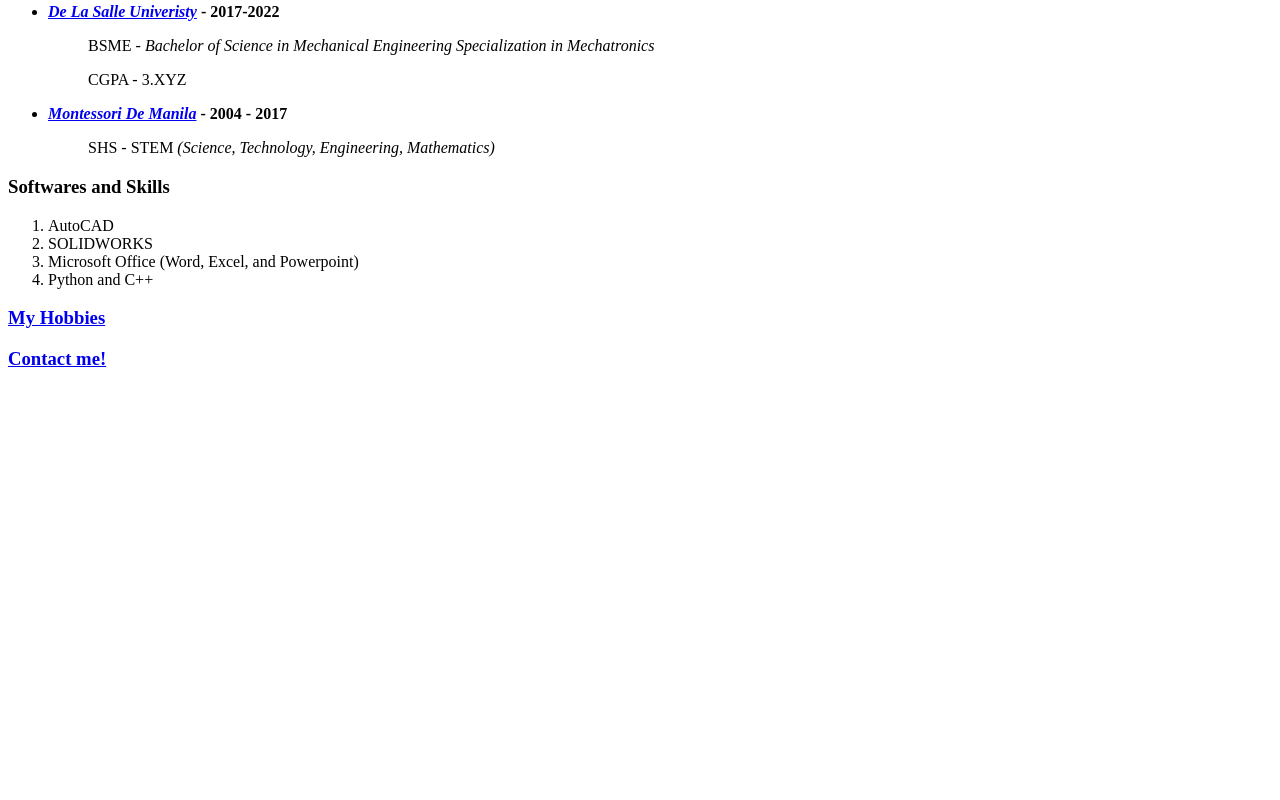
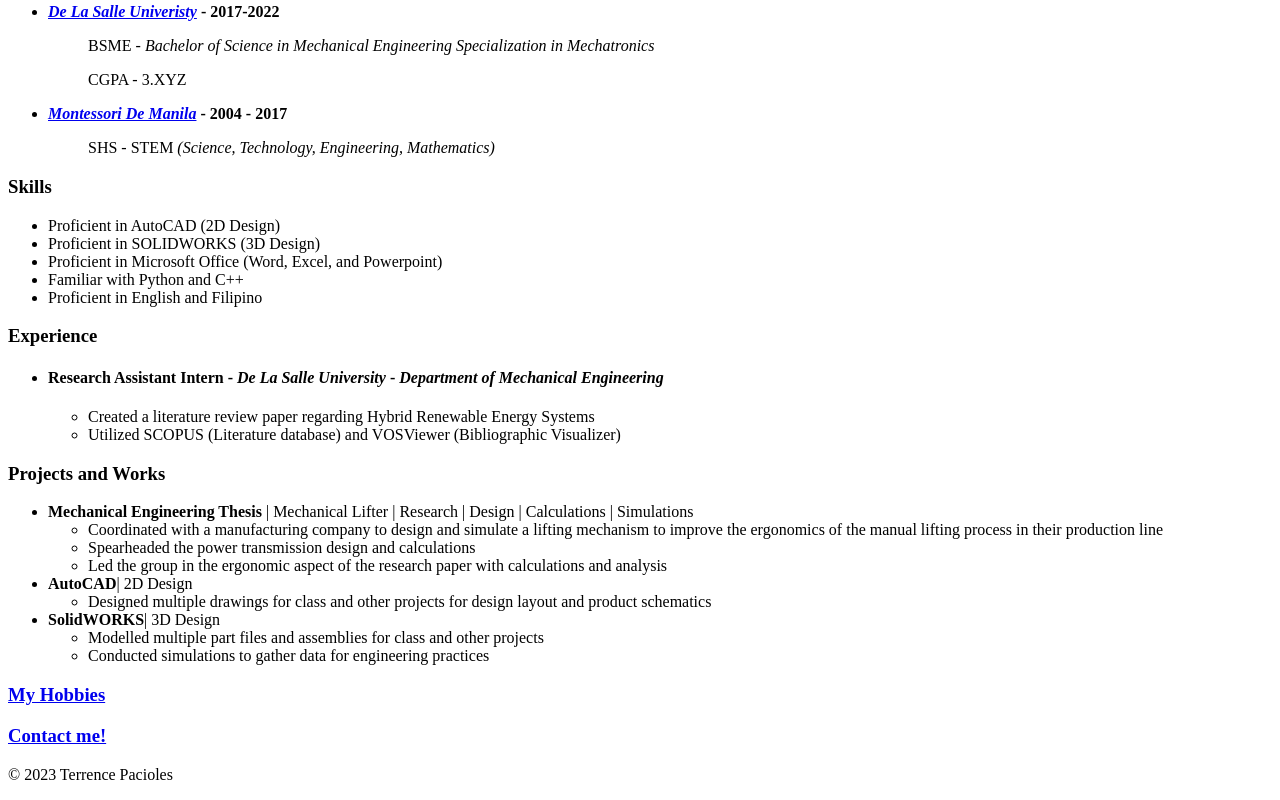
Before and after one commit to RenzP21/html-portfolio, a plain HTML site: page index.html in a window 1280 px wide. Shown: the part 428-1228 px from the top of the page. Before the commit the page ends 817 px from the top, so only its background shows below. Drawn offline with Linux system fonts and the light colour scheme.

Commit message:
Add files via upload

```diff
--- a/index.html
+++ b/index.html
@@ -11,6 +11,7 @@
         <p><em>Licensed <strong>Mechanical Engineer</strong></p></em>
         <p>I am a Mechanical Engineering Graduate of De La Salle University. </p>
         <hr>
+
         <h3><strong>Educational Attainment</strong></h3>
             <ul>
             <li><p><strong><em><a href="https://www.dlsu.edu.ph/">De La Salle Univeristy</a></em> - 2017-2022</strong></p></li>
@@ -19,14 +20,46 @@
             <li><p><strong><em><a href="https://www.montessoridemanila.edu.ph/">Montessori De Manila</a></em> - 2004 - 2017</strong></p></li>
                 <ul><p>SHS - STEM<em> (Science, Technology, Engineering, Mathematics)</em></p></ul>
             </ul>
-        <h3><strong>Softwares and Skills</strong></h3>
-            <ol>
-                <li>AutoCAD</li>
-                <li>SOLIDWORKS</li>
-                <li>Microsoft Office (Word, Excel, and Powerpoint)</li>
-                <li>Python and C++</li>
-            </ol>
+
+        <h3><strong>Skills</strong></h3>
+            <ul>
+                <li>Proficient in AutoCAD (2D Design)</li>
+                <li>Proficient in SOLIDWORKS (3D Design)</li>
+                <li>Proficient in Microsoft Office (Word, Excel, and Powerpoint)</li>
+                <li>Familiar with Python and C++</li>
+                <li>Proficient in English and Filipino</li>
+            </ul>
+
+        <h3><strong>Experience</strong></h3>
+            <ul><li><h4><strong>Research Assistant Intern</strong> - <em>De La Salle University</em> - <em>Department of Mechanical Engineering</em></h4>
+                <ul>
+                    <li>Created a literature review paper regarding Hybrid Renewable Energy Systems</li>
+                    <li>Utilized SCOPUS (Literature database) and VOSViewer (Bibliographic Visualizer)</li>
+                </ul>
+            </li></ul>
+        <h3><strong>Projects and Works</strong></h3>
+            <ul>
+                <li><strong>Mechanical Engineering Thesis</strong> | Mechanical Lifter | Research | Design | Calculations | Simulations</li>
+                    <ul>
+                        <li>Coordinated with a manufacturing company to design and simulate a lifting mechanism to improve the ergonomics of the manual lifting process in their production line</li>
+                        <li>Spearheaded the power transmission design and calculations</li>
+                        <li>Led the group in the ergonomic aspect of the research paper with calculations and analysis</li>
+                    </ul>
+                <li><strong>AutoCAD</strong>| 2D Design </li>
+                    <ul>
+                        <li>Designed multiple drawings for class and other projects for design layout and product schematics</li>
+                    </ul>
+                <li><strong>SolidWORKS</strong>| 3D Design</li>
+                    <ul>
+                        <li>Modelled multiple part files and assemblies for class and other projects</li>
+                        <li>Conducted simulations to gather data for engineering practices</li>
+                    </ul>
+            </ul>
+
         <h3><strong><a draggable=true href="hobbies.html">My Hobbies</a></strong></h3>
         <h3><strong><a href="contact.html">Contact me!</a></strong></h3>
     </body>
+    <footer>
+        <p>© 2023 Terrence Pacioles</p>
+    </footer>
 </html>
```
Also changed, not shown: contact.html (+3 -0 lines), hobbies.html (+3 -0 lines). Lines whose indentation alone changed are shown as unchanged.
